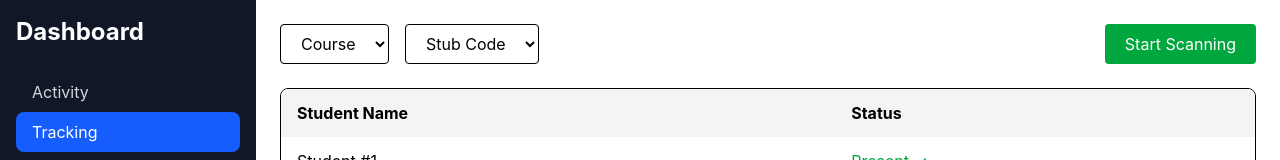
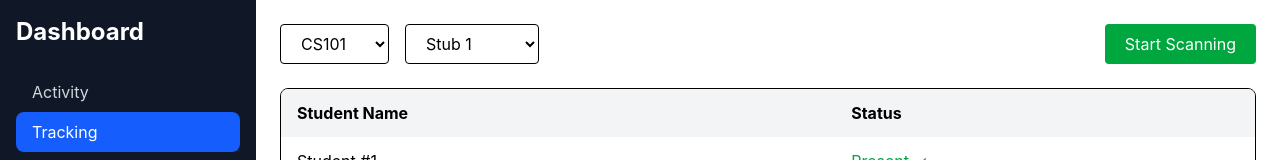
Before and after one commit to swcidd/Centralian_AttendanceAndTimestamping_System, a React (Vite) app: page /tracking in a window 1280 px wide. Shown: the top 160 px of the page. Built offline with nearby package versions, Linux system fonts and the light colour scheme.

Commit message:
rename instances of attendance to tracking and remove TrackingFilter backend

```diff
--- a/src/components/tracking/AttendanceFilters.tsx
+++ /dev/null
@@ -1,53 +0,0 @@
-type AttendanceFiltersProps = {
-  selectedCourse: string;
-  selectedStub: string;
-  onCourseChange: (value: string) => void;
-  onStubChange: (value: string) => void;
-  onScan: () => void;
-};
-
-const AttendanceFilters = ({
-  selectedCourse,
-  selectedStub,
-  onCourseChange,
-  onStubChange,
-  onScan,
-}: AttendanceFiltersProps) => {
-  return (
-    <div className="flex items-center justify-between gap-4">
-      <div className="flex gap-4">
-          <select
-            value={selectedCourse}
-            onChange={(e) => onCourseChange(e.target.value)}
-            className="rounded border px-4 py-2"
-          >
-            <option value="" disabled>
-              Course
-            </option>
-            <option>CS101</option>
-            <option>IT201</option>
-          </select>
-          <select
-            value={selectedStub}
-            onChange={(e) => onStubChange(e.target.value)}
-            className="rounded border px-4 py-2"
-          >
-            <option value="" disabled>
-              Stub Code
-            </option>
-            <option>Stub 1</option>
-            <option>Stub 2</option>
-          </select>
-      </div>
-
-      <button
-        onClick={onScan}
-        className="rounded bg-green-600 px-5 py-2 text-white hover:bg-green-700"
-      >
-        Start Scanning
-      </button>
-    </div>
-  );
-};
-
-export default AttendanceFilters;
--- a/src/components/tracking/AttendanceRow.tsx
+++ /dev/null
@@ -1,24 +0,0 @@
-import AttendanceStatus from "./AttendanceStatus";
-
-type AttendanceRowProps = {
-  studentName: string;
-  status: "Present" | "Late" | "Absent" | "Pending";
-};
-
-const AttendanceRow = ({ studentName, status }: AttendanceRowProps) => {
-  return (
-    <tr className="border-b">
-
-      <td className="px-4 py-3">
-        {studentName}
-      </td>
-
-      <td className="px-4 py-3">
-        <AttendanceStatus status={status} />
-      </td>
-
-    </tr>
-  );
-};
-
-export default AttendanceRow;
--- /dev/null
+++ b/src/components/tracking/TrackingFilters.tsx
@@ -0,0 +1,28 @@
+const TrackingFilters = () => {
+  return (
+    <div className="flex items-center justify-between gap-4">
+      <div className="flex gap-4">
+        <select className="rounded border px-4 py-2">
+          <option value="" disabled>
+            Course
+          </option>
+          <option>CS101</option>
+          <option>IT201</option>
+        </select>
+        <select className="rounded border px-4 py-2">
+          <option value="" disabled>
+            Stub Code
+          </option>
+          <option>Stub 1</option>
+          <option>Stub 2</option>
+        </select>
+      </div>
+
+      <button className="rounded bg-green-600 px-5 py-2 text-white hover:bg-green-700">
+        Start Scanning
+      </button>
+    </div>
+  );
+};
+
+export default TrackingFilters;
--- /dev/null
+++ b/src/components/tracking/TrackingRow.tsx
@@ -0,0 +1,20 @@
+import TrackingStatus from "./TrackingStatus";
+
+interface TrackingRowProps {
+  studentName: string;
+  status: "Present" | "Late" | "Absent" | "Pending";
+}
+
+const TrackingRow = ({ studentName, status }: TrackingRowProps) => {
+  return (
+    <tr className="border-b">
+      <td className="px-4 py-3">{studentName}</td>
+
+      <td className="px-4 py-3">
+        <TrackingStatus status={status} />
+      </td>
+    </tr>
+  );
+};
+
+export default TrackingRow;
--- a/src/components/tracking/AttendanceTable.tsx
+++ b/src/components/tracking/TrackingTable.tsx
@@ -1,16 +1,16 @@
-import AttendanceRow from "./AttendanceRow";
+import TrackingRow from "./TrackingRow";
 
-type Student = {
+interface Student {
   id: number;
   name: string;
   status: "Present" | "Late" | "Absent" | "Pending";
-};
+}
 
-type Props = {
+interface TrackingTableProps {
   students: Student[];
-};
+}
 
-const AttendanceTable = ({ students }: Props) => {
+const TrackingTable = ({ students }: TrackingTableProps) => {
   return (
     <div className="overflow-hidden rounded-lg border">
       <table className="w-full">
@@ -24,7 +24,7 @@ const AttendanceTable = ({ students }: Props) => {
 
         <tbody>
           {students.map((student) => (
-            <AttendanceRow
+            <TrackingRow
               key={student.id}
               studentName={student.name}
               status={student.status}
@@ -36,4 +36,4 @@ const AttendanceTable = ({ students }: Props) => {
   );
 };
 
-export default AttendanceTable;
+export default TrackingTable;
--- a/src/pages/Tracking.tsx
+++ b/src/pages/Tracking.tsx
@@ -1,7 +1,5 @@
-import { useState } from "react";
-
-import AttendanceFilters from "../components/tracking/AttendanceFilters";
-import AttendanceTable from "../components/tracking/AttendanceTable";
+import TrackingFilters from "../components/tracking/TrackingFilters";
+import TrackingTable from "../components/tracking/TrackingTable";
 
 const students = [
   { id: 1, name: "Student #1", status: "Present" as const },
@@ -15,24 +13,11 @@ const students = [
 ];
 
 const Tracking = () => {
-  const [selectedCourse, setSelectedCourse] = useState("");
-  const [selectedStub, setSelectedStub] = useState("");
-
-  const handleScan = () => {
-    console.log("Start scanning...");
-  };
-
   return (
     <div className="space-y-6">
-      <AttendanceFilters
-        selectedCourse={selectedCourse}
-        selectedStub={selectedStub}
-        onCourseChange={setSelectedCourse}
-        onStubChange={setSelectedStub}
-        onScan={handleScan}
-      />
+      <TrackingFilters />
 
-      <AttendanceTable students={students} />
+      <TrackingTable students={students} />
     </div>
   );
 };
```
Also changed, not shown: src/components/tracking/TrackingStatus.tsx (renamed from src/components/tracking/AttendanceStatus.tsx, +4 -4 lines).
